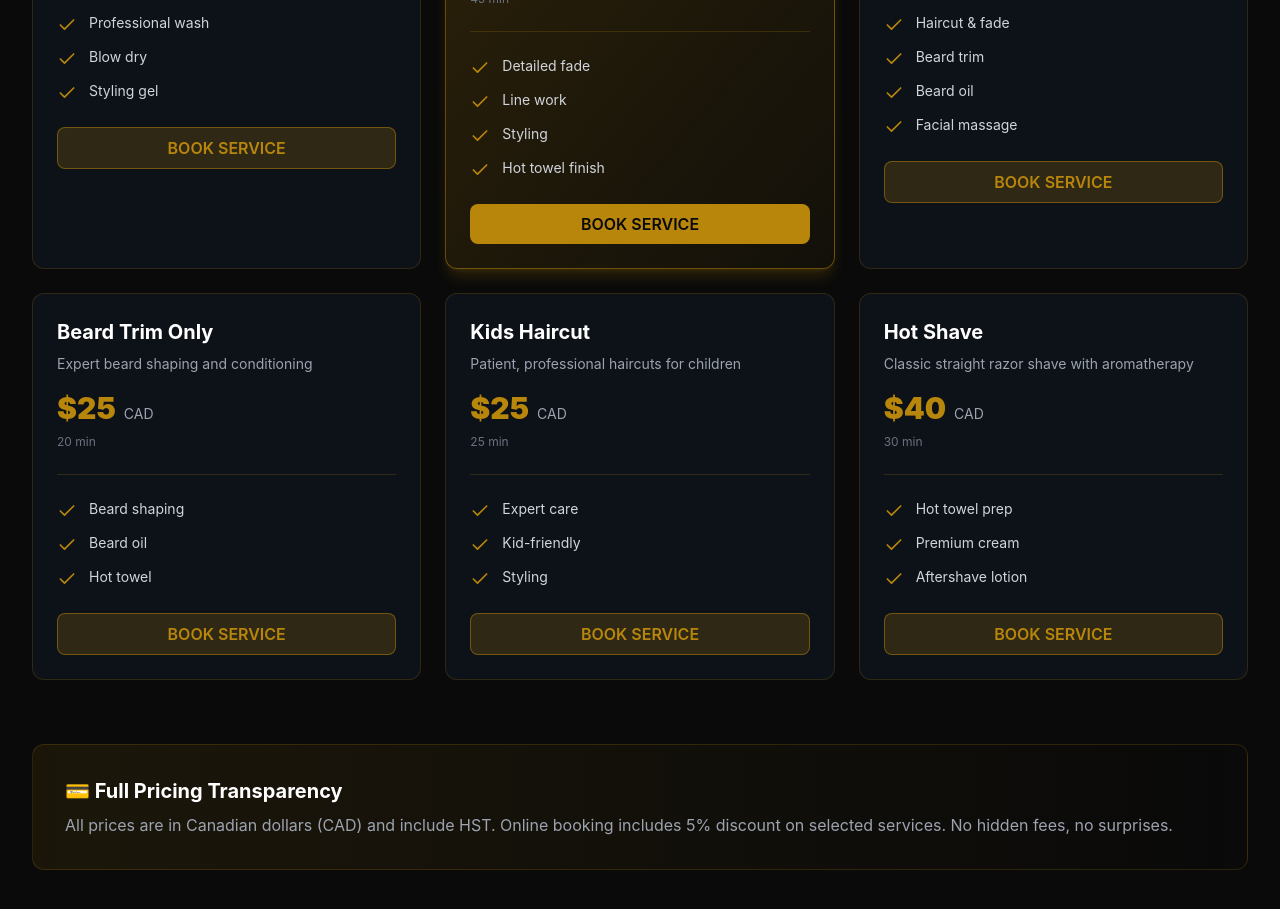
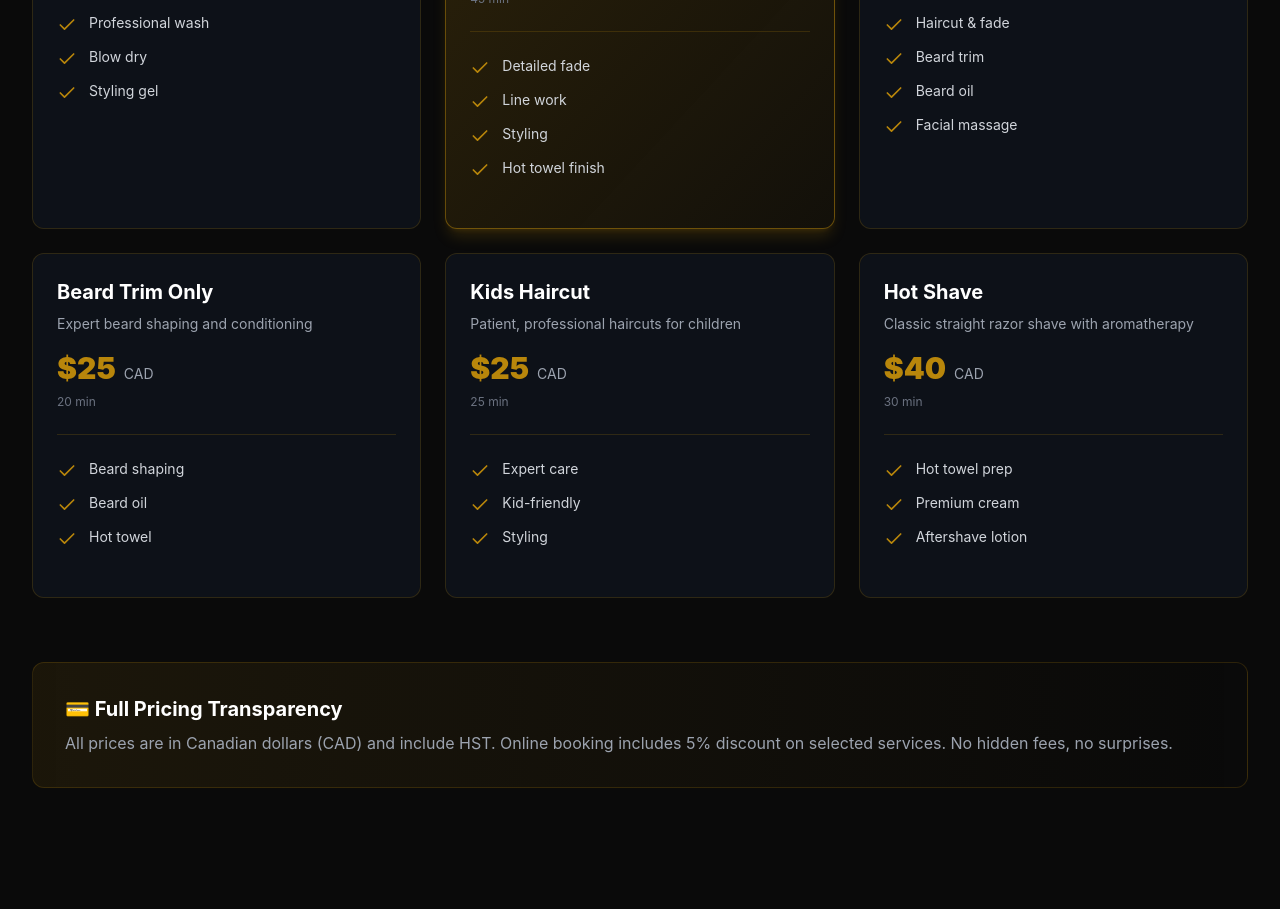
Before and after one commit to ydaoud772-bit/barbie-yaniso, a Next.js app: page / in a window 1280 px wide. Shown: the part 2000-2909 px from the top of the page. Built offline with nearby package versions, Linux system fonts and the light colour scheme; no server answers.

Commit message:
Update Services.jsx

```diff
--- a/components/Services.jsx
+++ b/components/Services.jsx
@@ -98,13 +98,7 @@ const Services = () => {
                 ))}
               </ul>
 
-              <button className={`w-full py-2 px-4 rounded-lg font-semibold transition-all duration-300 ${
-                service.featured
-                  ? 'bg-yellow-600 text-black hover:bg-yellow-500'
-                  : 'bg-yellow-600/20 text-yellow-600 border border-yellow-600/50 hover:bg-yellow-600/30'
-              }`}>
-                BOOK SERVICE
-              </button>
+
             </div>
           ))}
         </div>
```
